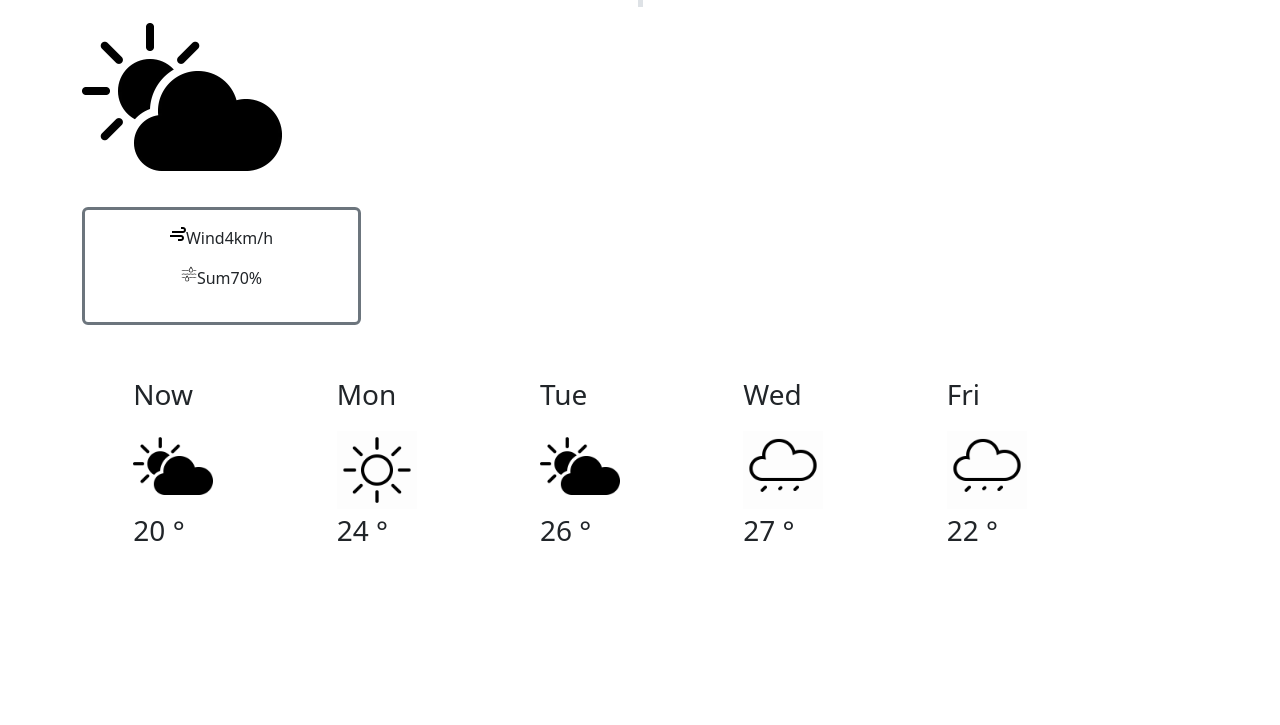
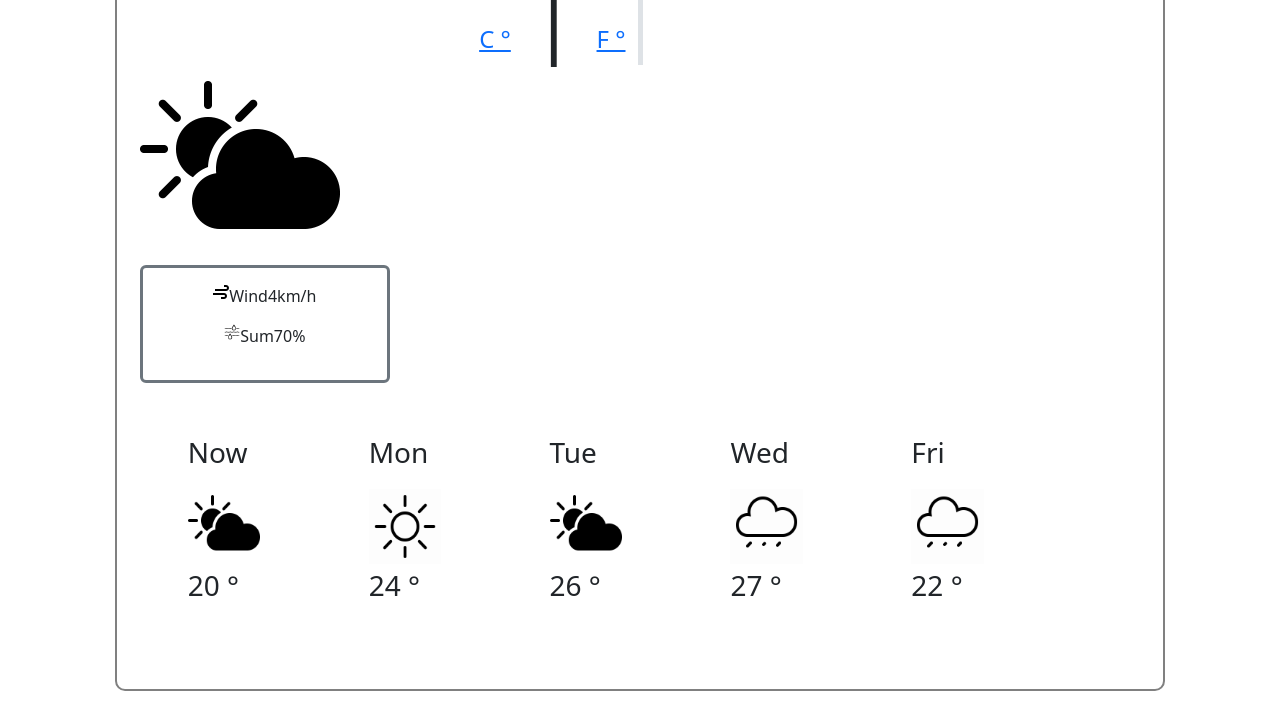
Before and after one commit to DuchenkoAnastasiia/MyWeather-app, a plain HTML site: page index.html in a window 1280 px wide. Shown: the part 255-980 px from the top of the page. Before the commit the page ends 872 px from the top, so only its background shows below. Drawn offline with nearby package versions, Linux system fonts and the light colour scheme.

Commit message:
Add border

```diff
--- a/index.html
+++ b/index.html
@@ -21,6 +21,7 @@
   </head>
   <body>
     <div class="container-lg">
+      <div class="all">
         <nav class="navbar bg-light">
           <div class="container-fluid">
             <a class="navbar-brand"
@@ -75,6 +76,7 @@
           <div class="col display-1 border-end border-5 cloudy">
            <p id="deg">20</p>
             <a class="degree" id="degree-celsius" href="#">C &#176</a>
+            <span>|</span>
             <a class="degree" id="degree-farenheit" href="#">F &#176</a>
           </div>
           <div class="col">
@@ -127,6 +129,7 @@
           </div>
         </div>
       </div>
+      </div>
 
     <script src="./src/script.js"></script>
   </body>
--- a/src/style.css
+++ b/src/style.css
@@ -36,3 +36,9 @@ body {
   color: white;
   margin-left: 10px;
 }
+.all {
+  border: 2px solid grey;
+  border-radius: 10px;
+  margin: 3%;
+  padding: 2%;
+}
```
Lines whose indentation alone changed are shown as unchanged.
